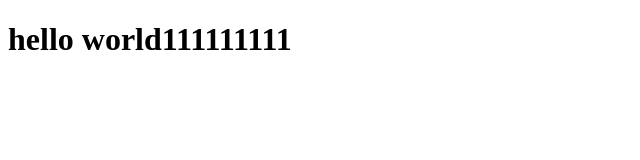
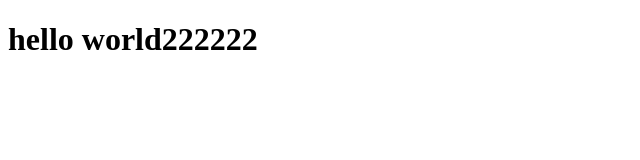
Before and after one commit to shxxkz623/tutorialCodeHtmlCss, a plain HTML site: page index1.html in a window 1280 px wide. Shown: the full height of the page, 0-640 px from the left. Drawn offline with Linux system fonts and the light colour scheme.

Commit message:
my commit

```diff
--- a/index1.html
+++ b/index1.html
@@ -6,6 +6,6 @@
           <title>Document</title>
 </head>
 <body>
-      <h1>hello world111111111</h1>
+      <h1>hello world222222</h1>
 </body>
 </html>
```
